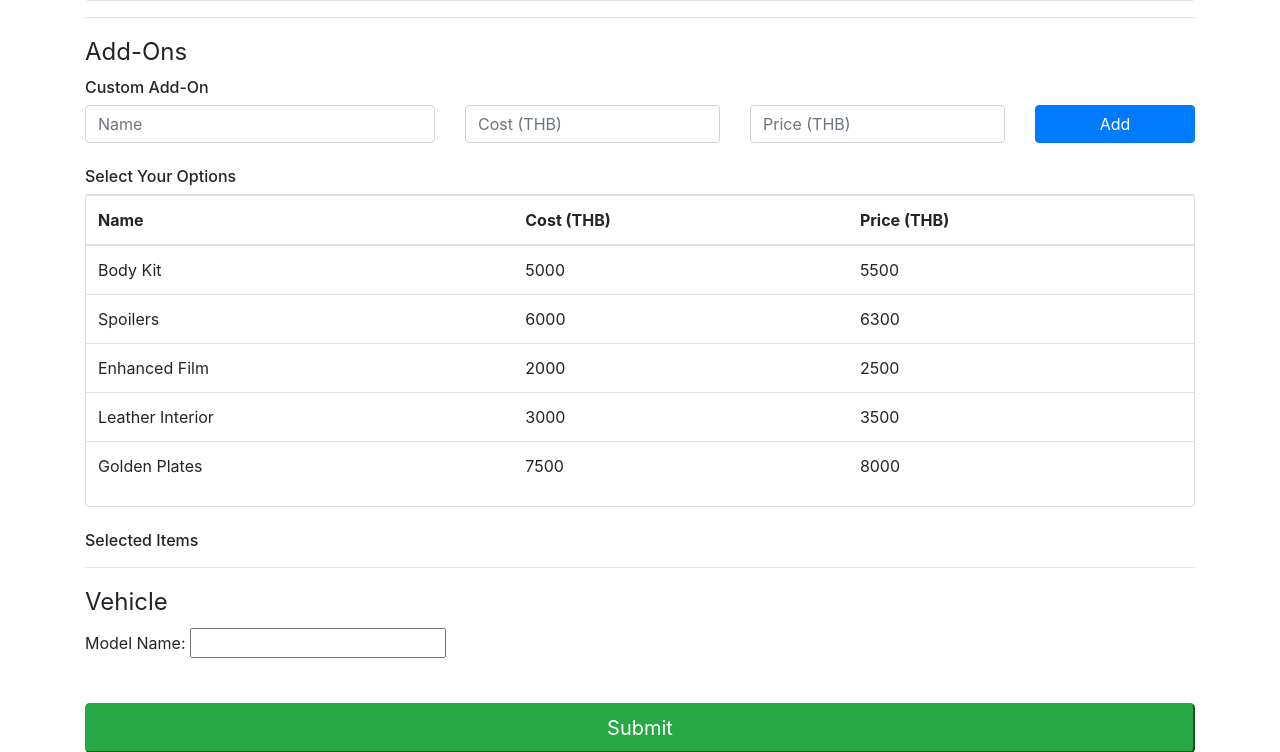
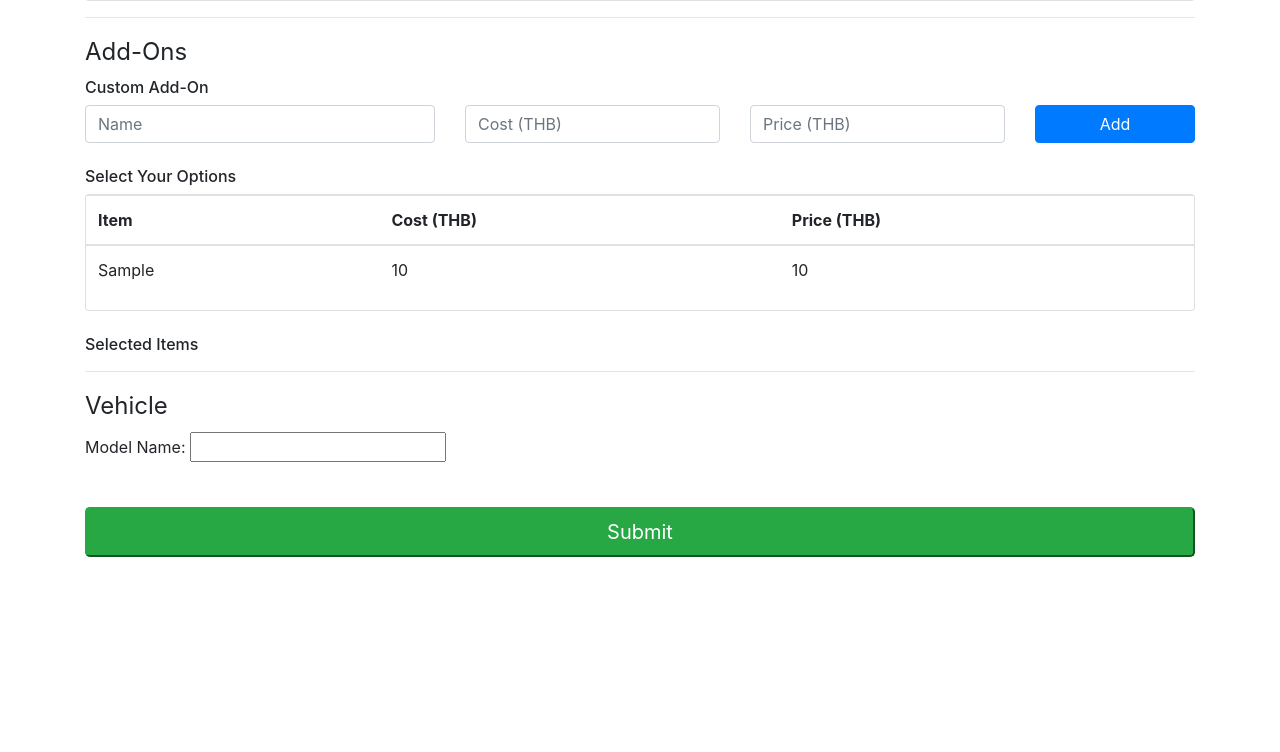
Before and after one commit to AyushSehgal/CarSales, a PHP site: page / in a window 1280 px wide. Shown: the part 982-1734 px from the top of the page. After the commit the page ends 1539 px from the top, so only its background shows below. Run offline with PHP 8.4, Linux system fonts and the light colour scheme; tables that the repository leaves empty or names only in its code hold one stand-in row (values such as "Sample post"); some libraries are stand-ins or nearby versions.

Commit message:
Used AJAX to Fetch Database Data for Add-Ons Table

```diff
--- a/index.html
+++ b/index.php
@@ -7,9 +7,8 @@
         <title>Car Finances</title>
         <!-- Latest compiled and minified CSS -->
         <link rel="stylesheet" href="https://maxcdn.bootstrapcdn.com/bootstrap/4.3.1/css/bootstrap.min.css">
-        <link rel="stylesheet" href="scripts/jquery.inputpicker.css">
         <script src="scripts/jquery-3.4.1.js"></script>
-        <script src="scripts/jquery.inputpicker.js"></script>
+        <script src="https://ajax.googleapis.com/ajax/libs/jquery/2.2.0/jquery.min.js"></script>
         <script src="node_modules/jsPDF-1.3.2/dist/jspdf.min.js"></script>
         <script src="scripts/jQueryScript.js"></script>
         <script src="scripts/main.js"></script>
@@ -17,6 +16,17 @@
 
     </head>
     <body>
+    <?php
+            $connect = mysqli_connect('localhost', 'ayush', 'nandinisehgal', 'car_finances');
+
+            $query = "SELECT item, cost, price FROM addOns";
+            if(!mysqli_query($connect, $query)) {
+              echo 'Not Inserted';
+          } else {
+            $result = mysqli_query($connect, $query);
+          }
+
+          ?>
            <h1>Car Finances</h1>
            <!-- Div 1 - Financial Value -->
            <div class="container">
@@ -124,10 +134,11 @@
 
           </div>
 
+
           <!-- Div 3 - Add Ons -->
           <div class="container" id="addOnItems">
               <legend>Add-Ons</legend>
-              <form class="form-horizontal" id="addOnsForm">
+              <form class="form-horizontal" id="addOnsForm" method="POST">
                   <h6>Custom Add-On</h6>
                   <div class="row">
                     <div class="col-4">
@@ -150,37 +161,23 @@
                 <table class="table" id="optionsTable">
                   <thead>
                     <tr>
-                      <th scope="col">Name</th>
+                      <th scope="col">Item</th>
                       <th scope="col">Cost (THB)</th>
                       <th scope="col">Price (THB)</th>
                     </tr>
                   </thead>
                   <tbody id="selectedBody">
-                    <tr onclick="selection()">
-                      <td>Body Kit</td>
-                      <td>5000</td>
-                      <td>5500</td>
-                    </tr>
-                    <tr onclick="selection()">
-                      <td>Spoilers</td>
-                      <td>6000</td>
-                      <td>6300</td>
-                    </tr>
-                    <tr onclick="selection()">
-                      <td>Enhanced Film</td>
-                      <td>2000</td>
-                      <td>2500</td>
-                    </tr>
-                    <tr onclick="selection()">
-                      <td>Leather Interior</td>
-                      <td>3000</td>
-                      <td>3500</td>
-                    </tr>
-                    <tr onclick="selection()">
-                      <td>Golden Plates</td>
-                      <td>7500</td>
-                      <td>8000</td>
-                    </tr>
+                    <?php
+                    foreach($result as $row) {
+                      echo '
+                      <tr onclick="selection()">
+                          <td>'.$row["item"].'</td>
+                          <td>'.$row["cost"].'</td>
+                          <td>'.$row["price"].'</td>
+                      </tr>
+                      ';
+                    }
+                    ?>
                   </tbody>
                 </table>
               </div>
--- a/scripts/jQueryScript.js
+++ b/scripts/jQueryScript.js
@@ -2,47 +2,29 @@
 //     alert("jquery loaded");
 // });
 
-/** Use Input Picker jQuery Plugin
- * This Multi-column Dropdown Plugin allows select menus to have multiple columns of data.
- * The data will be fetched from a JSON file that is connected to the mySQL database for this web app.
- *
- * Referenced In:
- * - "options" input field in index.html
-*/
 $(document).ready(function(){
+    $('#addOnsForm').on('submit', function(event){
+        event.preventDefault();
+        $.ajax({
+          url:"connections/addOnData.php",
+          method:"POST",
+          data:$(this).serialize(),
+          dataType:"json",
+          beforeSend: function() {
+            $('#add').attr('disabled','disabled');
+          },
+          success:function(data){
+            $('#add').attr('disabled', false);
+            if(data.item) {
+              var html = '<tr>';
+              html += '<td>'+data.item+'</td>';
+              html += '<td>'+data.cost+'</td>';
+              html += '<td>'+data.price+'</td>';
+              $('#optionsTable').prepend(html);
+              $('#addOnsForm')[0].reset();
+            }
+          }
+        })
+    });
 
-  // $('#options').inputpicker({
-  //   data:[
-  //     {name:"Body Kit", cost:"5000", price:"5500"},
-  //     {name:"Spoilers", cost:"2500", price:"3000"},
-  //     {name:"Enhanced Film", cost:"1000", price:"1300"},
-  //     {name:"Leather Interior", cost:"6000", price:"6500"},
-  //     {name:"Golden Plates", cost:"9000", price:"9500"},
-  //   ],
-  //   fields:[
-  //     {name:'name',text:'Name'},
-  //     {name:'cost',text:'Cost'},
-  //     {name:'price',text:'Price'}
-  //   ],
-  //   headShow: true,
-  //   fieldText : 'name',
-  //   fieldValue: 'cost',
-  //   multiple: true,
-  //   highlightResult: true,
-  // });
-
-    $('#options').inputpicker({
-      url: '/connections/20-07-2019.json',
-      fields:[
-        {name:'name',text:'Name'},
-        {name:'cost',text:'Cost'},
-        {name:'price',text:'Price'}
-      ],
-      headShow: true,
-      fieldText:'name',
-      fieldValue:'cost',
-      filterOpen: true,
-      multiple: true,
-      highlightResult: true
-    });
 });
--- a/scripts/main.js
+++ b/scripts/main.js
@@ -168,6 +168,7 @@ function deleteInterest(divId) {
 var k = 0;
 let trackSelections = new Array();
 let trackSelectionsMenu = new Array();
+let updateDatabase = new Map();
 function selection() {
     var menu = document.getElementById("optionsTable");
     var cells = menu.getElementsByTagName('td');
@@ -294,8 +295,4 @@ function saveAddOn() {
         alert('Fields cannot be empty');
     }
 
-
-
-
-
 }
```
Also changed, not shown: connections/addOnData.php (+20 -6 lines).
